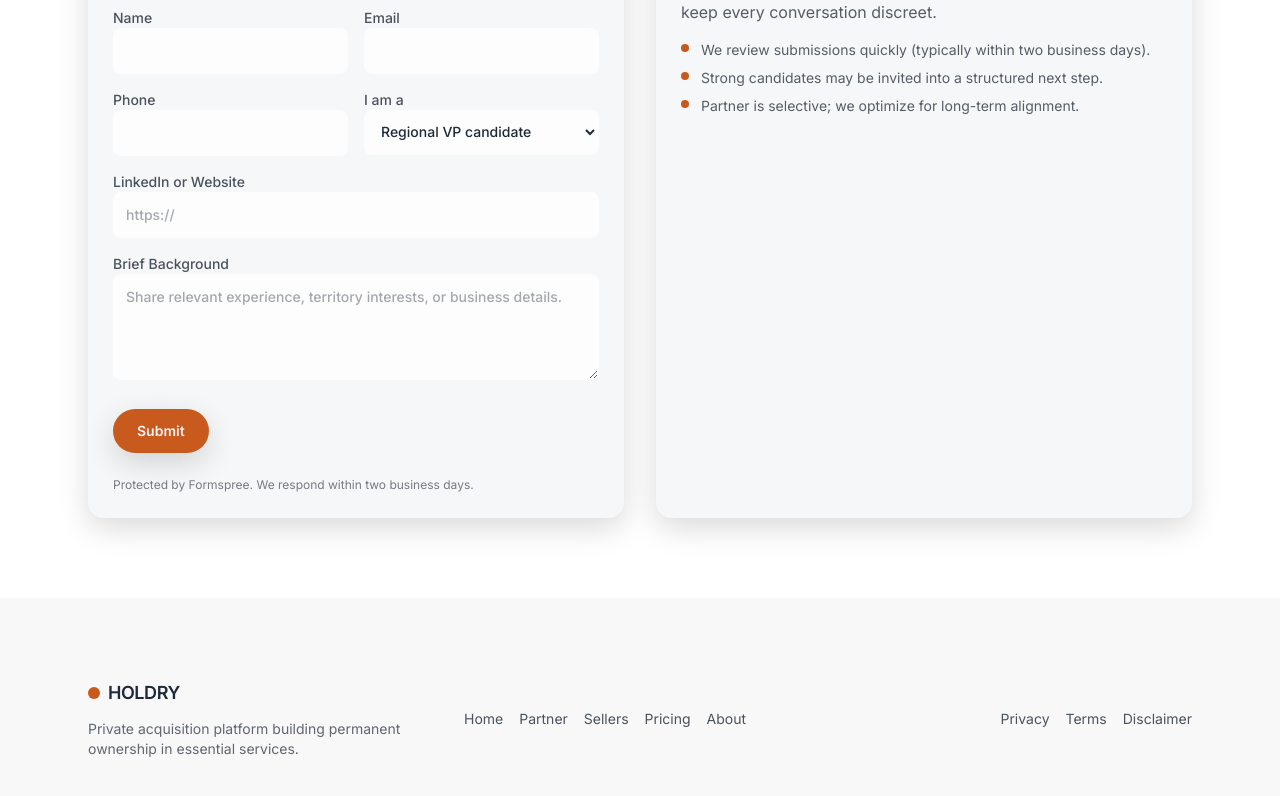
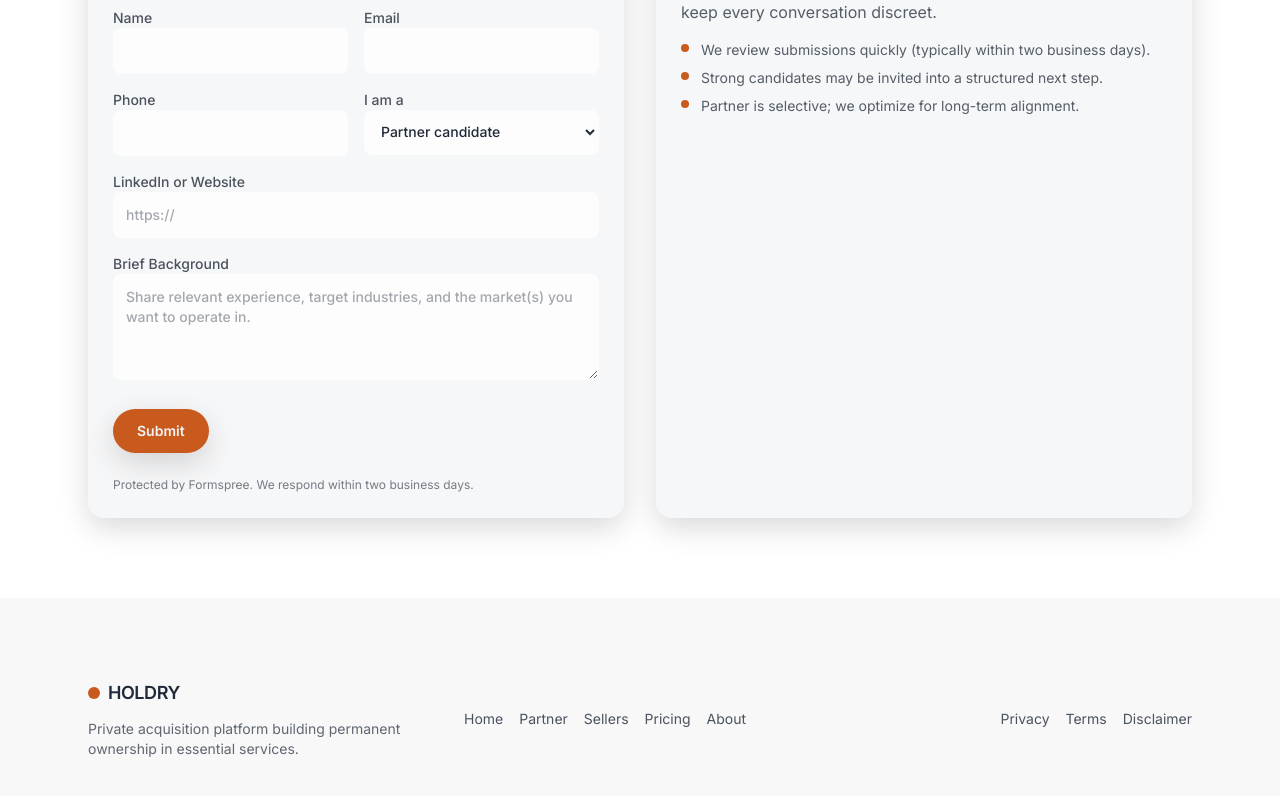
Before and after one commit to 7vw5pwdknv-spec/withpane.com, a Next.js app: page /partner in a window 1280 px wide. Shown: the part 2262-3058 px from the top of the page. Built offline with nearby package versions, Linux system fonts and the light colour scheme.

Commit message:
Update ContactForm with new options and placeholders

```diff
--- a/src/components/ContactForm.tsx
+++ b/src/components/ContactForm.tsx
@@ -7,15 +7,12 @@ const FORMSPREE_ENDPOINT = "https://formspree.io/f/xnnanped";
 
 export function ContactForm({ title, description }: ContactFormProps) {
   return (
-    <form
-      action={FORMSPREE_ENDPOINT}
-      method="POST"
-      className="card space-y-6 rounded-2xl bg-midnight/70"
-    >
+    <form action={FORMSPREE_ENDPOINT} method="POST" className="card space-y-6 rounded-2xl bg-midnight/70">
       <div className="space-y-2">
         <h3 className="text-xl font-semibold text-sand">{title}</h3>
         <p className="text-sm text-sand/70">{description}</p>
       </div>
+
       <div className="grid gap-4 md:grid-cols-2">
         <label className="space-y-2 text-sm font-medium text-sand/80">
           Name
@@ -26,6 +23,7 @@ export function ContactForm({ title, description }: ContactFormProps) {
             className="w-full rounded-lg border border-white/10 bg-charcoal/70 px-3 py-3 text-sand placeholder:text-sand/40 focus:border-accent focus:outline-none"
           />
         </label>
+
         <label className="space-y-2 text-sm font-medium text-sand/80">
           Email
           <input
@@ -35,6 +33,7 @@ export function ContactForm({ title, description }: ContactFormProps) {
             className="w-full rounded-lg border border-white/10 bg-charcoal/70 px-3 py-3 text-sand placeholder:text-sand/40 focus:border-accent focus:outline-none"
           />
         </label>
+
         <label className="space-y-2 text-sm font-medium text-sand/80">
           Phone
           <input
@@ -43,19 +42,21 @@ export function ContactForm({ title, description }: ContactFormProps) {
             className="w-full rounded-lg border border-white/10 bg-charcoal/70 px-3 py-3 text-sand placeholder:text-sand/40 focus:border-accent focus:outline-none"
           />
         </label>
+
         <label className="space-y-2 text-sm font-medium text-sand/80">
           I am a
           <select
             name="persona"
             className="w-full rounded-lg border border-white/10 bg-charcoal/70 px-3 py-3 text-sand focus:border-accent focus:outline-none"
-            defaultValue="Regional VP candidate"
+            defaultValue="Partner candidate"
           >
-            <option>Regional VP candidate</option>
-            <option>Business owner considering sale</option>
-            <option>Partner / lender / advisor</option>
+            <option>Partner candidate</option>
+            <option>Active searcher (seeking acquisition)</option>
+            <option>Investor / lender / advisor</option>
             <option>Other</option>
           </select>
         </label>
+
         <label className="md:col-span-2 space-y-2 text-sm font-medium text-sand/80">
           LinkedIn or Website
           <input
@@ -65,16 +66,18 @@ export function ContactForm({ title, description }: ContactFormProps) {
             className="w-full rounded-lg border border-white/10 bg-charcoal/70 px-3 py-3 text-sand placeholder:text-sand/40 focus:border-accent focus:outline-none"
           />
         </label>
+
         <label className="md:col-span-2 space-y-2 text-sm font-medium text-sand/80">
           Brief Background
           <textarea
             name="background"
             rows={4}
             className="w-full rounded-lg border border-white/10 bg-charcoal/70 px-3 py-3 text-sand placeholder:text-sand/40 focus:border-accent focus:outline-none"
-            placeholder="Share relevant experience, territory interests, or business details."
+            placeholder="Share relevant experience, target industries, and the market(s) you want to operate in."
           />
         </label>
       </div>
+
       <button type="submit" className="btn-primary w-full justify-center md:w-auto">
         Submit
       </button>
```
